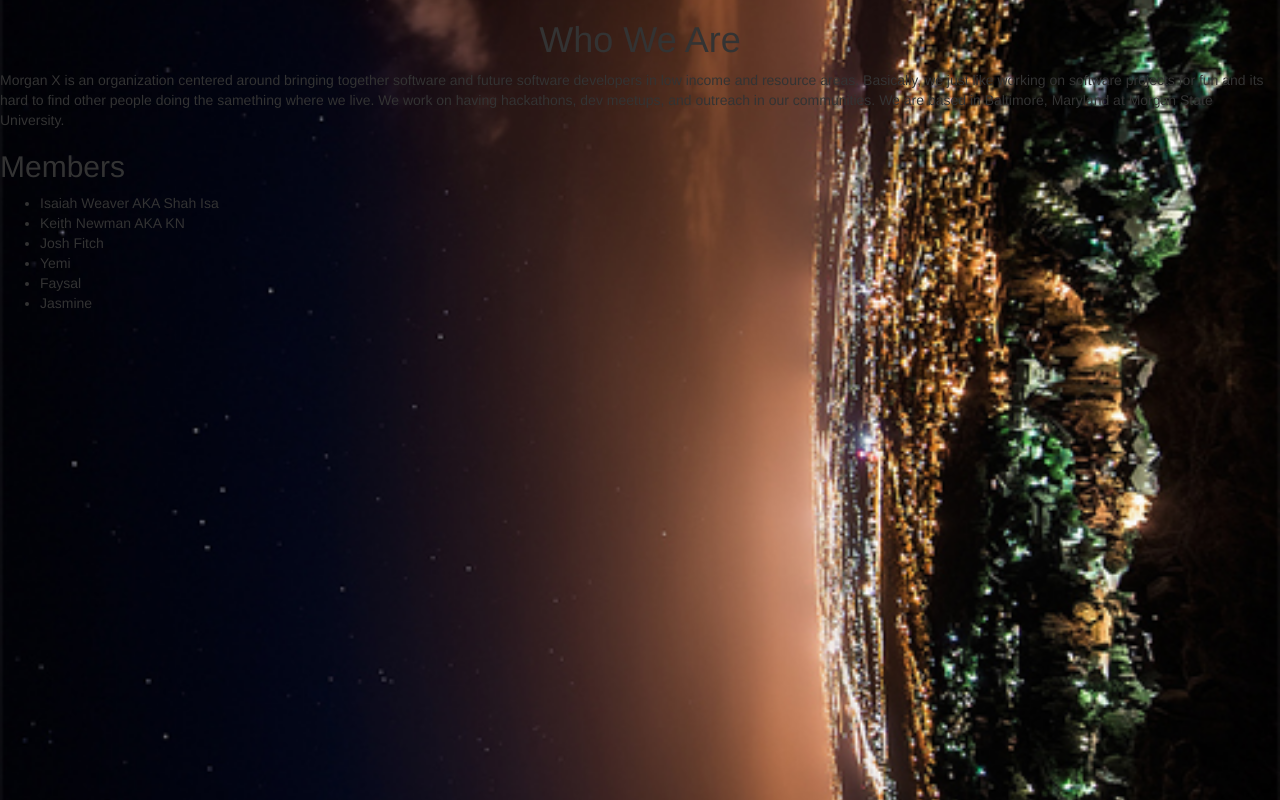
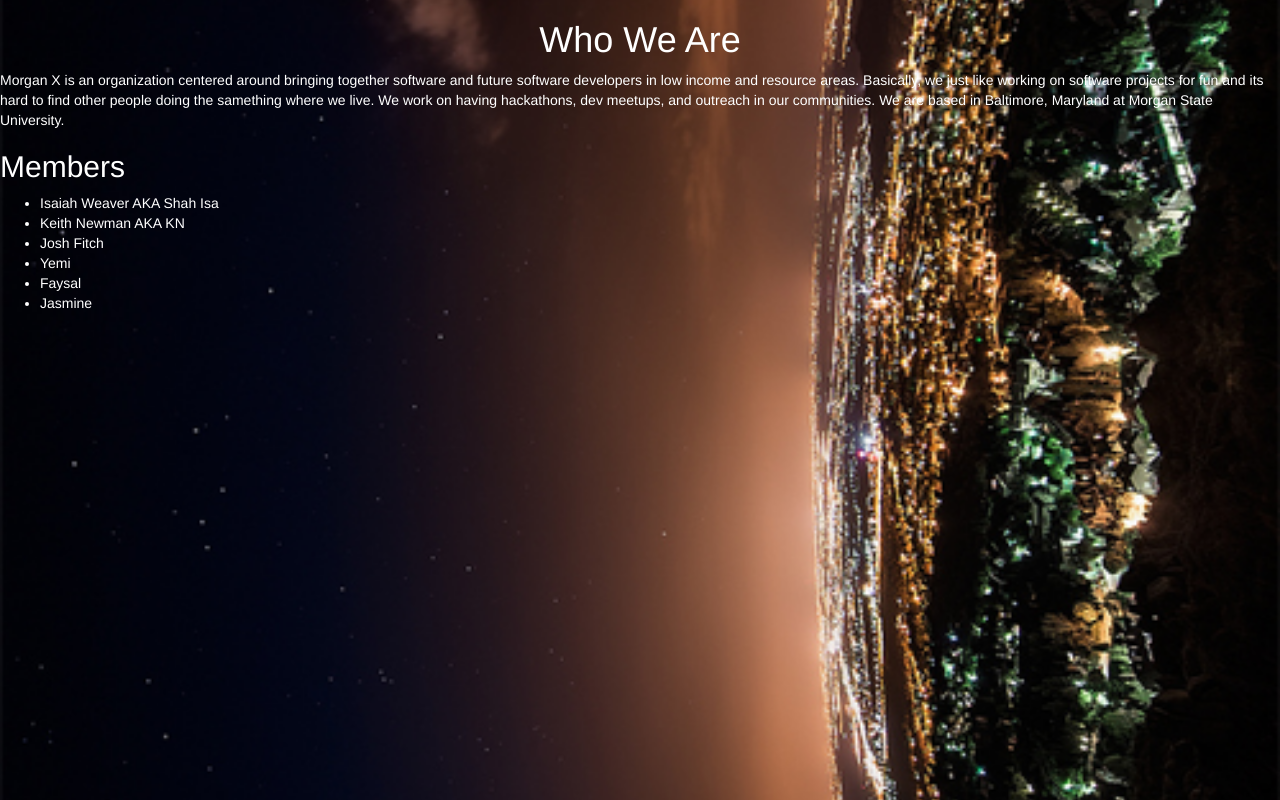
Before and after one commit to shahisa/Morgan-X-Hacks, a plain HTML site: page about.html in a window 1280 px wide. Drawn offline with nearby package versions, Linux system fonts and the light colour scheme.

Commit message:
changed text color white

```diff
--- a/about.html
+++ b/about.html
@@ -9,6 +9,7 @@
 		font-family: monospace;
 		font-size: 45px;
 		text-align: center;
+
 	}
 
 	body {
@@ -18,16 +19,22 @@
   -o-background-size: cover;
   background-size: cover;
 }
+.white-text{
+	color:white;
+}
+li{
+	color:white;
+}
 
 
 </style>
 <!-- Latest compiled and minified CSS -->
 <link rel="stylesheet" href="https://maxcdn.bootstrapcdn.com/bootstrap/3.3.6/css/bootstrap.min.css" integrity="sha384-1q8mTJOASx8j1Au+a5WDVnPi2lkFfwwEAa8hDDdjZlpLegxhjVME1fgjWPGmkzs7" crossorigin="anonymous">
 <body>
-	<h1>Who We Are</h1>
-		<p class="background">Morgan X is an organization centered around bringing together software and future software developers in low income and resource areas. Basically, we just like working on software projects for fun and its hard to find other people doing the samething where we live. We work on having hackathons, dev meetups, and outreach in our communities. We are based in Baltimore, Maryland at Morgan State University.</p>
+	<h1 class="white-text">Who We Are</h1>
+		<p class="background white-text">Morgan X is an organization centered around bringing together software and future software developers in low income and resource areas. Basically, we just like working on software projects for fun and its hard to find other people doing the samething where we live. We work on having hackathons, dev meetups, and outreach in our communities. We are based in Baltimore, Maryland at Morgan State University.</p>
 			<div class"row">
-				<h2>Members</h2>
+				<h2 class="white-text">Members</h2>
 					<ul>
 						<li>Isaiah Weaver AKA Shah Isa</li>
 						<li>Keith Newman AKA KN</li>
```
